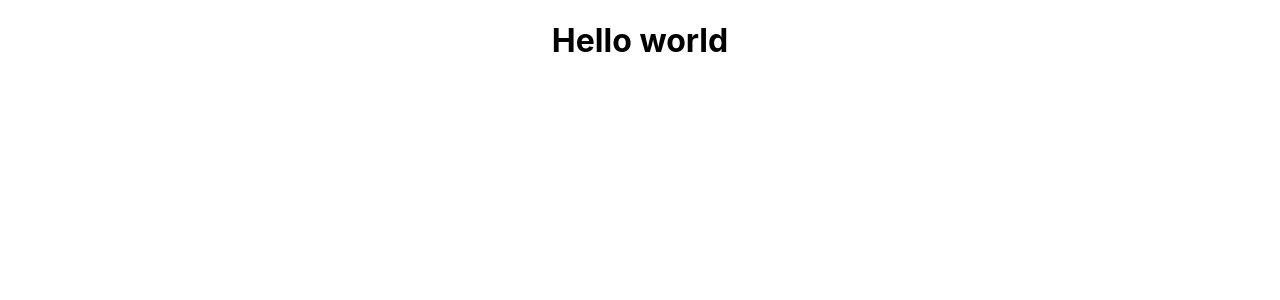
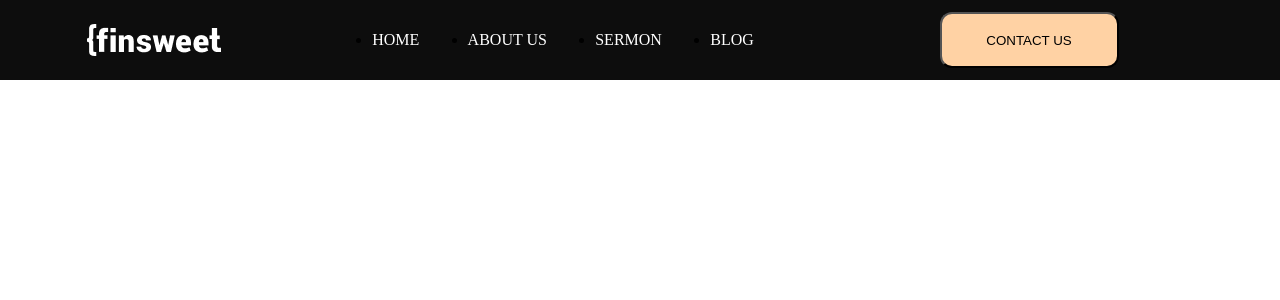
Before and after one commit to GennadiiLazovskii/finsWeet, a React (Create React App) app: page / in a window 1280 px wide. Shown: the top 300 px of the page. Built offline with nearby package versions, Linux system fonts and the light colour scheme; the HTML template or start-up script is replaced by a standard one.

Commit message:
Start header

```diff
--- a/package.json
+++ b/package.json
@@ -9,6 +9,7 @@
     "react": "^18.1.0",
     "react-dom": "^18.1.0",
     "react-scripts": "5.0.1",
+    "sass": "^1.52.2",
     "web-vitals": "^2.1.4"
   },
   "scripts": {
--- a/src/App.css
+++ /dev/null
@@ -1,38 +0,0 @@
-.App {
-  text-align: center;
-}
-
-.App-logo {
-  height: 40vmin;
-  pointer-events: none;
-}
-
-@media (prefers-reduced-motion: no-preference) {
-  .App-logo {
-    animation: App-logo-spin infinite 20s linear;
-  }
-}
-
-.App-header {
-  background-color: #282c34;
-  min-height: 100vh;
-  display: flex;
-  flex-direction: column;
-  align-items: center;
-  justify-content: center;
-  font-size: calc(10px + 2vmin);
-  color: white;
-}
-
-.App-link {
-  color: #61dafb;
-}
-
-@keyframes App-logo-spin {
-  from {
-    transform: rotate(0deg);
-  }
-  to {
-    transform: rotate(360deg);
-  }
-}
--- a/src/App.js
+++ b/src/App.js
@@ -1,11 +1,9 @@
-import './App.css';
+import Header from './components/Header/Header';
 
 function App() {
   return (
-    <div className="App">
-      <h1>Hello world</h1>
-    </div>
-  );
+      <Header/>
+    );
 }
 
 export default App;
--- /dev/null
+++ b/src/App.scss
@@ -0,0 +1,3 @@
+.container {
+    width: 1230px;
+}
--- /dev/null
+++ b/src/components/Header/Header.js
@@ -0,0 +1,49 @@
+import React from "react";
+import logo from '../../resources/img/Vector.png'
+import styles from './Header.module.scss';
+
+const Header = () => {
+
+    const menu = [
+        {
+            title: 'Home',
+            link: '/',
+        },
+        {
+            title: 'About us',
+            link: '/',
+        },
+        {
+            title: 'Sermon',
+            link: '/',
+        },
+        {
+            title: 'Blog',
+            link: '/',
+        },
+    ]
+
+    return (
+        <div className={styles.header}>
+            <div className={styles.header__wrapper}>
+                <div className={styles.header__logo}>
+                    <img src={logo} alt="logo" />
+                </div>
+                <div className={styles.header__main}>
+                    <ul>
+                        {menu.map((item, idx) => (
+                            <li key={`menu item ${idx}`}>
+                                <a href={item.link}>{item.title}</a>
+                            </li>
+                        ))}
+                    </ul>
+                </div>
+                <div className={styles.header__btn}>
+                    <button>Contact us</button>
+                </div>
+            </div>
+        </div>
+    )
+}
+
+export default Header;
--- /dev/null
+++ b/src/components/Header/Header.module.scss
@@ -0,0 +1,39 @@
+.header {
+    height: 80px;
+    background-color: #0D0D0D;
+    &__logo {
+        width: 308px;
+        height: 80px;
+        display: flex;
+        justify-content: center;
+        align-items: center;
+    }
+    &__wrapper {
+        display: flex;
+    }
+    &__main {
+        width: 470px;
+        ul {
+            margin-top: 31px;
+            display: flex;
+            justify-content: space-around;
+            a {
+                text-align: right;
+                text-transform: uppercase;
+                color: white;
+                text-decoration: none;
+            }
+        }
+    }
+    &__btn {
+        margin: 12px auto 12px auto;
+        button {
+            width: 179px;
+            height: 56px;
+            background: #FFD2A4;
+            border-radius: 12px;
+            text-align: center;
+            text-transform: uppercase;
+        }
+    }
+}
--- a/src/index.css
+++ b/src/index.css
@@ -1,13 +1,3 @@
 body {
   margin: 0;
-  font-family: -apple-system, BlinkMacSystemFont, 'Segoe UI', 'Roboto', 'Oxygen',
-    'Ubuntu', 'Cantarell', 'Fira Sans', 'Droid Sans', 'Helvetica Neue',
-    sans-serif;
-  -webkit-font-smoothing: antialiased;
-  -moz-osx-font-smoothing: grayscale;
 }
-
-code {
-  font-family: source-code-pro, Menlo, Monaco, Consolas, 'Courier New',
-    monospace;
-}
```
Also changed, not shown: src/resources/img/Vector.png (added), 1 other file (tests, documents, lock files or other folders).
